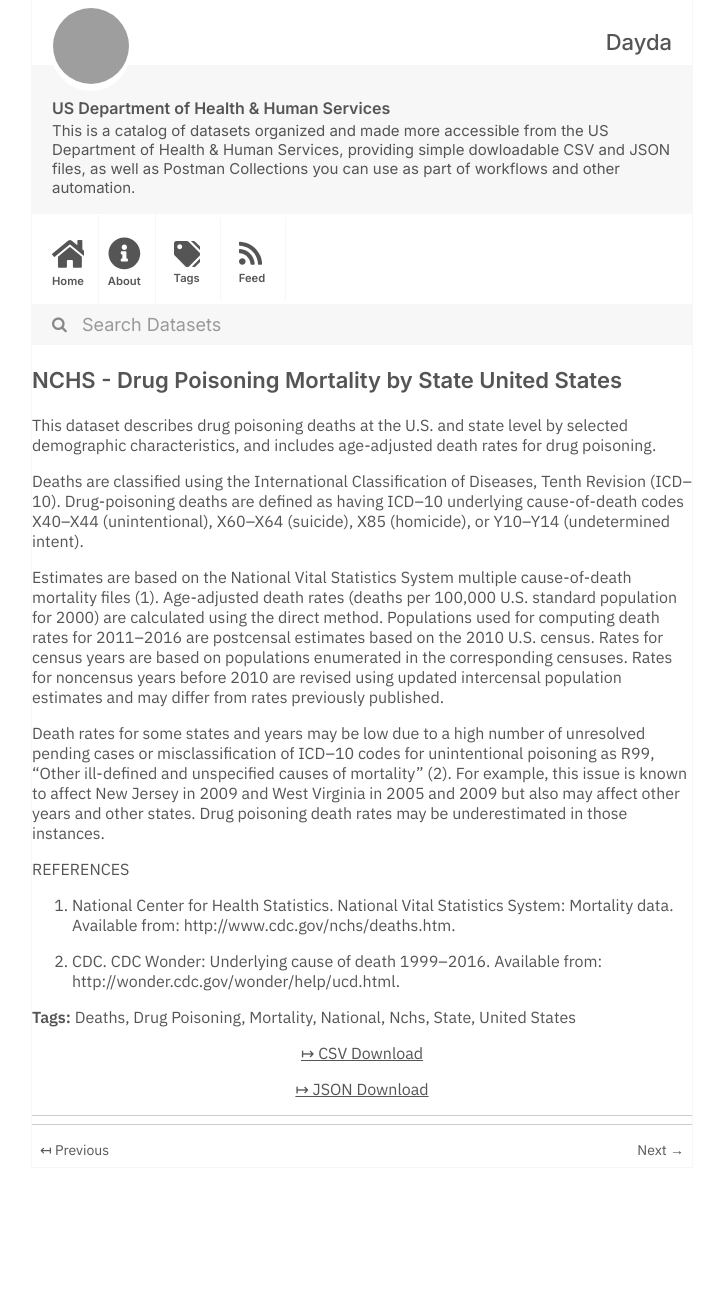
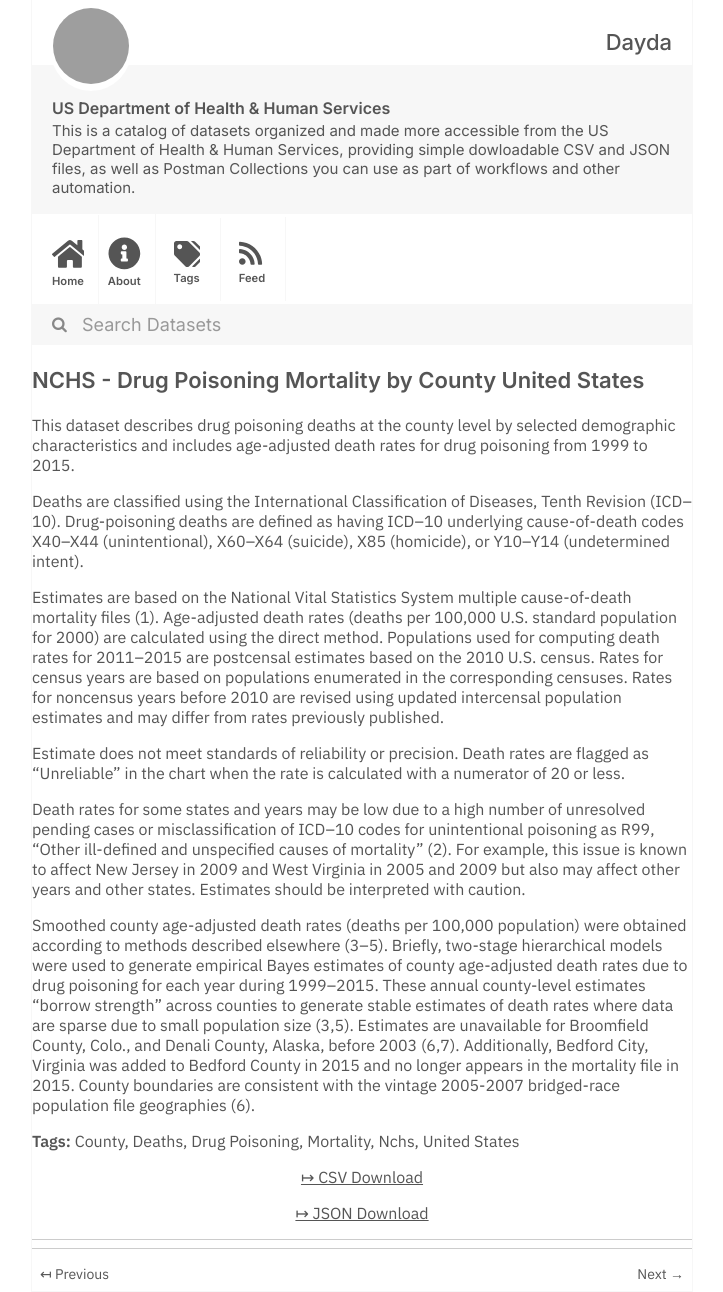
Before and after one commit to dayda-entities/us-department-of-health-and-human-services, a Jekyll site: the page built from _posts/2020-11-10-nchs-drug-poisoning-mortality-.md, in a window 1280 px wide. Shown: the whole page, without its empty margins (278-1001 px from the left). Built offline with Jekyll 4.4.1, drawn with Linux system fonts in a browser that asks for light colours; before the commit the page ends 1168 px from its top, so only the background shows below that; grey boxes are pictures that could not be loaded.

Commit message:
Publish Data

```diff
--- a/_posts/2020-11-10-nchs-drug-poisoning-mortality-.md
+++ b/_posts/2020-11-10-nchs-drug-poisoning-mortality-.md
@@ -1,32 +1,30 @@
 ---
-title: NCHS - Drug Poisoning Mortality by State United States
-created: '2020-11-10T16:18:12.947735'
-modified: '2021-04-30T02:07:04.753612'
+title: NCHS - Drug Poisoning Mortality by County United States
+created: '2020-11-10T16:18:14.754434'
+modified: '2021-04-30T02:09:33.474532'
 state: active
 type: dataset
 tags:
+  - County
   - Deaths
   - Drug Poisoning
   - Mortality
-  - National
   - Nchs
-  - State
   - United States
 groups: []
-csv_url: 'https://data.cdc.gov/api/views/xbxb-epbu/rows.csv?accessType=DOWNLOAD'
-json_url: 'https://data.cdc.gov/api/views/xbxb-epbu/rows.json?accessType=DOWNLOAD'
+csv_url: 'https://data.cdc.gov/api/views/pbkm-d27e/rows.csv?accessType=DOWNLOAD'
+json_url: 'https://data.cdc.gov/api/views/pbkm-d27e/rows.json?accessType=DOWNLOAD'
 layout: post
 
 ---
-This dataset describes drug poisoning deaths at the U.S. and state level by selected demographic characteristics, and includes age-adjusted death rates for drug poisoning.
+This dataset describes drug poisoning deaths at the county level by selected demographic characteristics and includes age-adjusted death rates for drug poisoning from 1999 to 2015.
 
 Deaths are classified using the International Classification of Diseases, Tenth Revision (ICD–10). Drug-poisoning deaths are defined as having ICD–10 underlying cause-of-death codes X40–X44 (unintentional), X60–X64 (suicide), X85 (homicide), or Y10–Y14 (undetermined intent).
 
-Estimates are based on the National Vital Statistics System multiple cause-of-death mortality files (1). Age-adjusted death rates (deaths per 100,000 U.S. standard population for 2000) are calculated using the direct method. Populations used for computing death rates for 2011–2016 are postcensal estimates based on the 2010 U.S. census. Rates for census years are based on populations enumerated in the corresponding censuses. Rates for noncensus years before 2010 are revised using updated intercensal population estimates and may differ from rates previously published.
+Estimates are based on the National Vital Statistics System multiple cause-of-death mortality files (1). Age-adjusted death rates (deaths per 100,000 U.S. standard population for 2000) are calculated using the direct method. Populations used for computing death rates for 2011–2015 are postcensal estimates based on the 2010 U.S. census. Rates for census years are based on populations enumerated in the corresponding censuses. Rates for noncensus years before 2010 are revised using updated intercensal population estimates and may differ from rates previously published.
 
-Death rates for some states and years may be low due to a high number of unresolved pending cases or misclassification of ICD–10 codes for unintentional poisoning as R99, “Other ill-defined and unspecified causes of mortality” (2). For example, this issue is known to affect New Jersey in 2009 and West Virginia in 2005 and 2009 but also may affect other years and other states. Drug poisoning death rates may be underestimated in those instances.
+Estimate does not meet standards of reliability or precision. Death rates are flagged as “Unreliable” in the chart when the rate is calculated with a numerator of 20 or less.
 
-REFERENCES
-1. National Center for Health Statistics. National Vital Statistics System: Mortality data. Available from: http://www.cdc.gov/nchs/deaths.htm.
+Death rates for some states and years may be low due to a high number of unresolved pending cases or misclassification of ICD–10 codes for unintentional poisoning as R99, “Other ill-defined and unspecified causes of mortality” (2). For example, this issue is known to affect New Jersey in 2009 and West Virginia in 2005 and 2009 but also may affect other years and other states. Estimates should be interpreted with caution.
 
-2. CDC. CDC Wonder: Underlying cause of death 1999–2016. Available from: http://wonder.cdc.gov/wonder/help/ucd.html.
+Smoothed county age-adjusted death rates (deaths per 100,000 population) were obtained according to methods described elsewhere (3–5). Briefly, two-stage hierarchical models were used to generate empirical Bayes estimates of county age-adjusted death rates due to drug poisoning for each year during 1999–2015. These annual county-level estimates “borrow strength” across counties to generate stable estimates of death rates where data are sparse due to small population size (3,5). Estimates are unavailable for Broomfield County, Colo., and Denali County, Alaska, before 2003 (6,7). Additionally, Bedford City, Virginia was added to Bedford County in 2015 and no longer appears in the mortality file in 2015. County boundaries are consistent with the vintage 2005-2007 bridged-race population file geographies (6).
```
